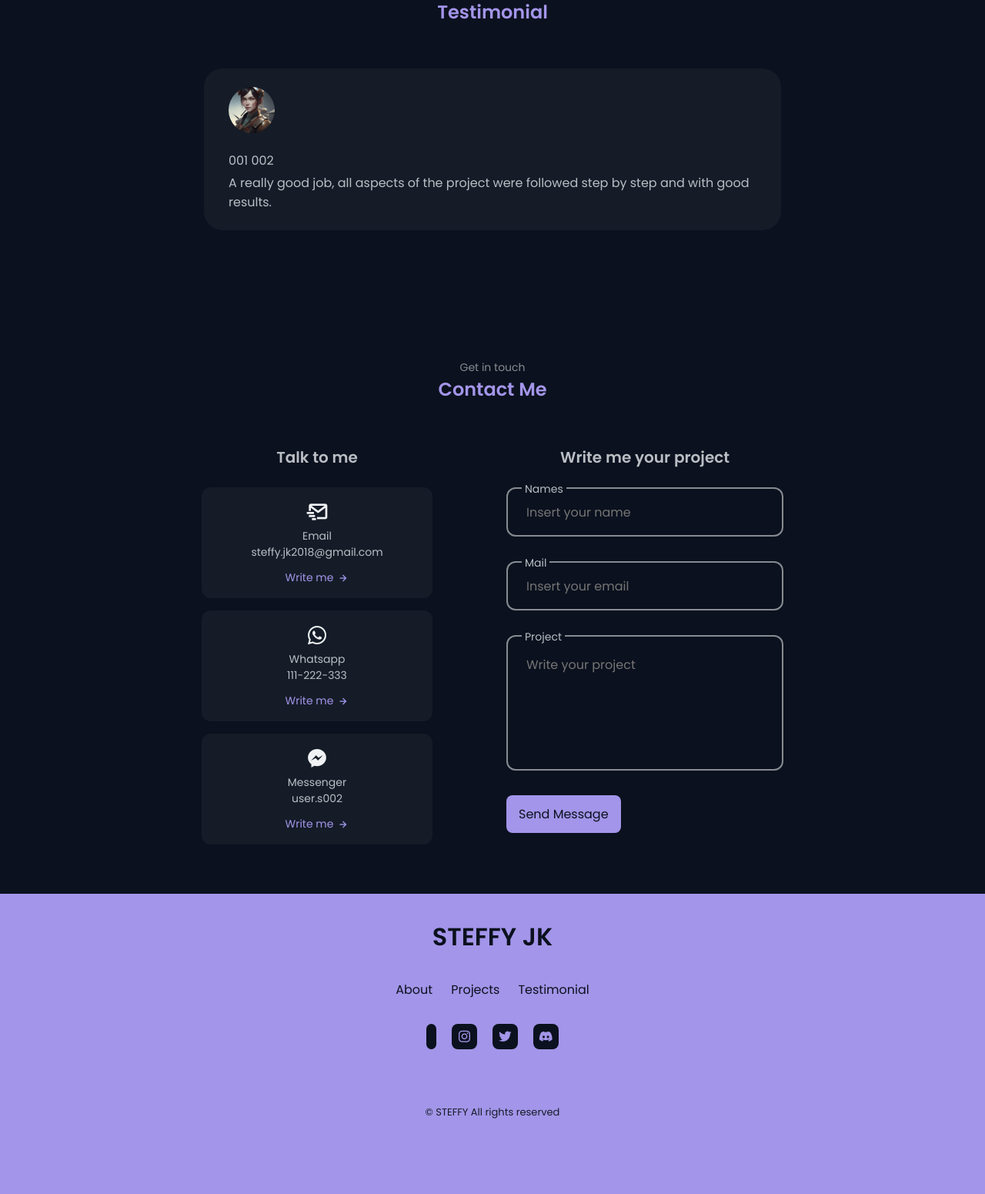
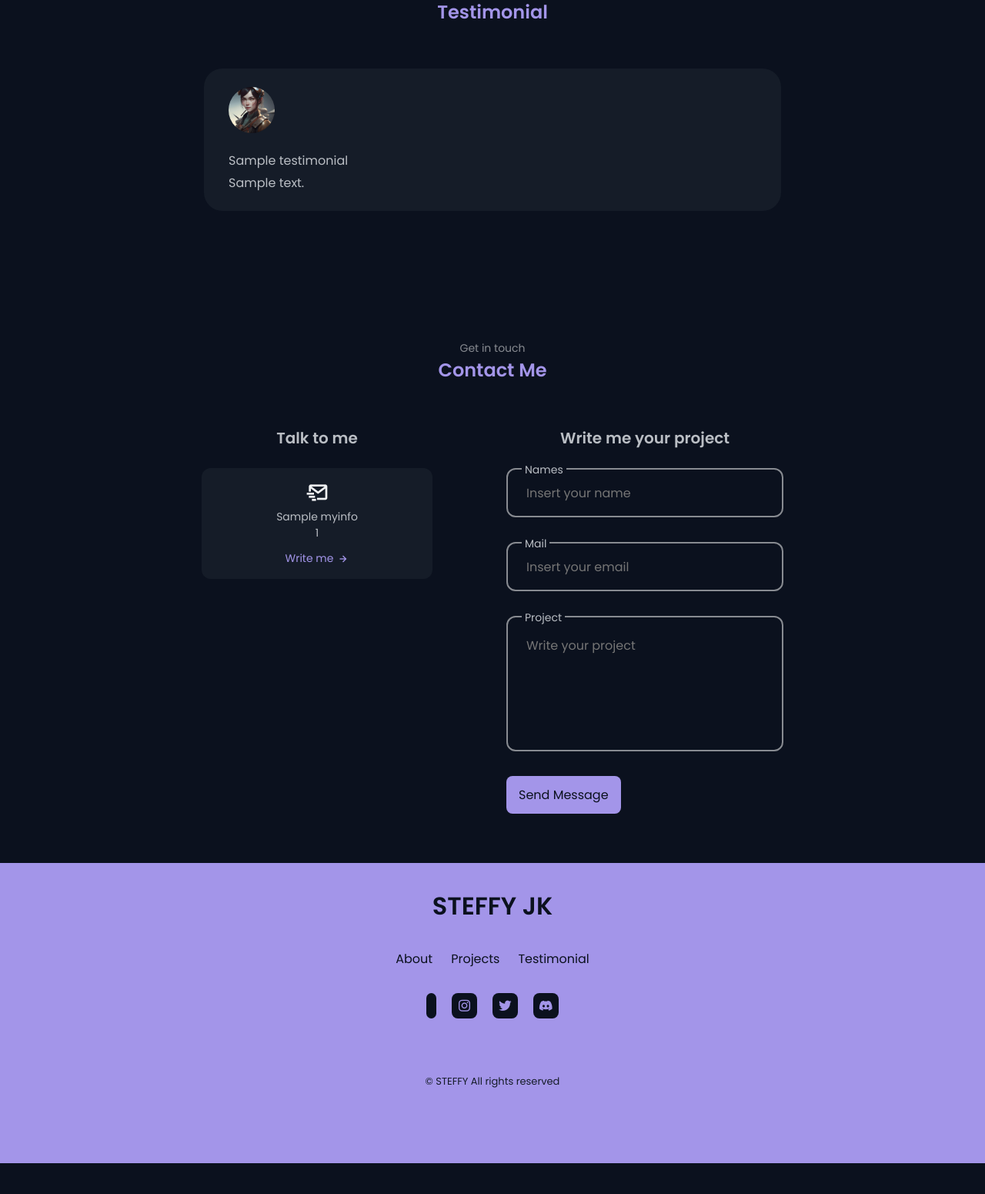
Before and after one commit to steffyjk/core, a Django app: page / in a window 1280 px wide. Shown: the part 3145-4696 px from the top of the page at 77% size. After the commit the page ends 4656 px from the top, so only its background shows below. Run offline with Django 4.2, Linux system fonts and the light colour scheme; tables that the repository leaves empty hold one stand-in row (values such as "Sample post"); some libraries are stand-ins or nearby versions.

Commit message:
Feat: Testimonial & MyInfo made to dynamic from db --> from both FE and BE side

```diff
--- a/dashboard/admin.py
+++ b/dashboard/admin.py
@@ -1,5 +1,6 @@
 from django.contrib import admin
-from .models import AboutMe, ExperienceTechnology, ExperienceCategory,Service, SubService, WorkCategory, MyWork, Myinfo, ContactMe
+from .models import (AboutMe, ExperienceTechnology, ExperienceCategory, Service, SubService, WorkCategory, MyWork,
+                     Myinfo, ContactMe, Testimonial)
 
 # Register your models here.
 admin.site.register(AboutMe)
@@ -11,3 +12,4 @@
 admin.site.register(Myinfo)
 admin.site.register(MyWork)
 admin.site.register(ContactMe)
+admin.site.register(Testimonial)
--- a/dashboard/models.py
+++ b/dashboard/models.py
@@ -82,3 +82,12 @@
 
     def __str__(self):
         return f"name: {self.name} | email: {self.email} | desc: {self.description}"
+
+
+class Testimonial(models.Model):
+    testimonial_provider_name = models.CharField(max_length=150)
+    profile_pic = models.CharField(max_length=150)
+    review_text = models.CharField(max_length=255)
+
+    def __str__(self):
+        return f"name: {self.testimonial_provider_name} | review_text: {self.review_text}"
--- a/dashboard/views.py
+++ b/dashboard/views.py
@@ -2,7 +2,7 @@
 
 # Create your views here.
 from django.shortcuts import render
-from .models import AboutMe, ExperienceTechnology, ExperienceCategory, Service, WorkCategory
+from .models import AboutMe, ExperienceTechnology, ExperienceCategory, Service, WorkCategory, Myinfo, Testimonial
 
 
 def home(request):
@@ -21,10 +21,14 @@
     categories = ExperienceCategory.objects.all()
     services = Service.objects.all()
     work_categories = WorkCategory.objects.all()
+    my_info = Myinfo.objects.all()
+    testimonials = Testimonial.objects.all()
     context = {
         "about_me": about_me,
         "categories": categories,
         "services": services,
-        "work_categories": work_categories
+        "work_categories": work_categories,
+        "my_info": my_info,
+        "testimonials": testimonials
     }
     return render(request, 'index.html', context=context)
--- a/templates/index.html
+++ b/templates/index.html
@@ -243,35 +243,20 @@
 
         <div class="testimonial__container container swiper">
             <div class="swiper-wrapper">
+                {% for testimonial in testimonials %}
                     <div class="testimonial__card swiper-slide">
                         <img src="../static/assets/images/ai.jpg" alt="" class="testimonial__img">
 
-                    <h3 class="testimonial__name">001 002</h3>
+                        <h3 class="testimonial__name">{{testimonial.testimonial_provider_name}}</h3>
 
                         <p class="testimonial__desctiption">
-                        A really good job, all aspects of the project were followed step by step and with good results.
+                            {{testimonial.review_text}}
                         </p>
                     </div>
+                {% endfor %}
 
-                <div class="testimonial__card swiper-slide">
-                    <img src="../static/assets/images/ai.jpg" alt="" class="testimonial__img">
 
-                    <h3 class="testimonial__name">003 004</h3>
 
-                    <p class="testimonial__desctiption">
-                        A really good job, all aspects of the project were followed step by step and with good results.
-                    </p>
-                </div>
-
-                <div class="testimonial__card swiper-slide">
-                    <img src="../static/assets/images/ai.jpg" alt="" class="testimonial__img">
-
-                    <h3 class="testimonial__name">005 006</h3>
-
-                    <p class="testimonial__desctiption">
-                        A really good job, all aspects of the project were followed step by step and with good results.
-                    </p>
-                </div>
             </div>
             <div class="swiper-pagination"></div>
         </div>
@@ -287,35 +272,17 @@
                 <h3 class="contact__title">Talk to me</h3>
 
                 <div class="contact__info">
+                    {% for info in my_info %}
                         <div class="contact__card">
                             <i class='bx bx-mail-send contact__card-icon'></i>
-                        <h3 class="contact__card-title">Email</h3>
-                        <span class="contact__card-data">steffy.jk2018@gmail.com</span>
+                            <h3 class="contact__card-title">{{info.plateform_name}}</h3>
+                            <span class="contact__card-data">{{info.plateform_id}}</span>
 
-                        <a href="https://www.google.com/" target="_blank" class="contact__button">
+                            <a href={{info.plateform_link}} target="_blank" class="contact__button">
                                 Write me <i class='bx bx-right-arrow-alt contact__button-icon' ></i>
                             </a>
                         </div>
-
-                    <div class="contact__card">
-                        <i class='bx bxl-whatsapp contact__card-icon' ></i>
-                        <h3 class="contact__card-title">Whatsapp</h3>
-                        <span class="contact__card-data">111-222-333</span>
-
-                        <a href="https://www.whatsapp.com/" target="_blank" class="contact__button">
-                            Write me <i class='bx bx-right-arrow-alt contact__button-icon' ></i>
-                        </a>
-                    </div>
-
-                    <div class="contact__card">
-                        <i class='bx bxl-messenger contact__card-icon' ></i>
-                        <h3 class="contact__card-title">Messenger</h3>
-                        <span class="contact__card-data">user.s002</span>
-
-                        <a href="https://play.google.com/store/apps/details?id=com.facebook.orca&hl=en_IN&gl=US" target="_blank" class="contact__button">
-                            Write me <i class='bx bx-right-arrow-alt contact__button-icon' ></i>
-                        </a>
-                    </div>
+                                                                                                                                                                                                                                                                                                                                                                                                                                                                        {% endfor %}
                 </div>
             </div>
 
```
Also changed, not shown: dashboard/migrations/0006_testimonial.py (added). Lines whose indentation alone changed are shown as unchanged.
